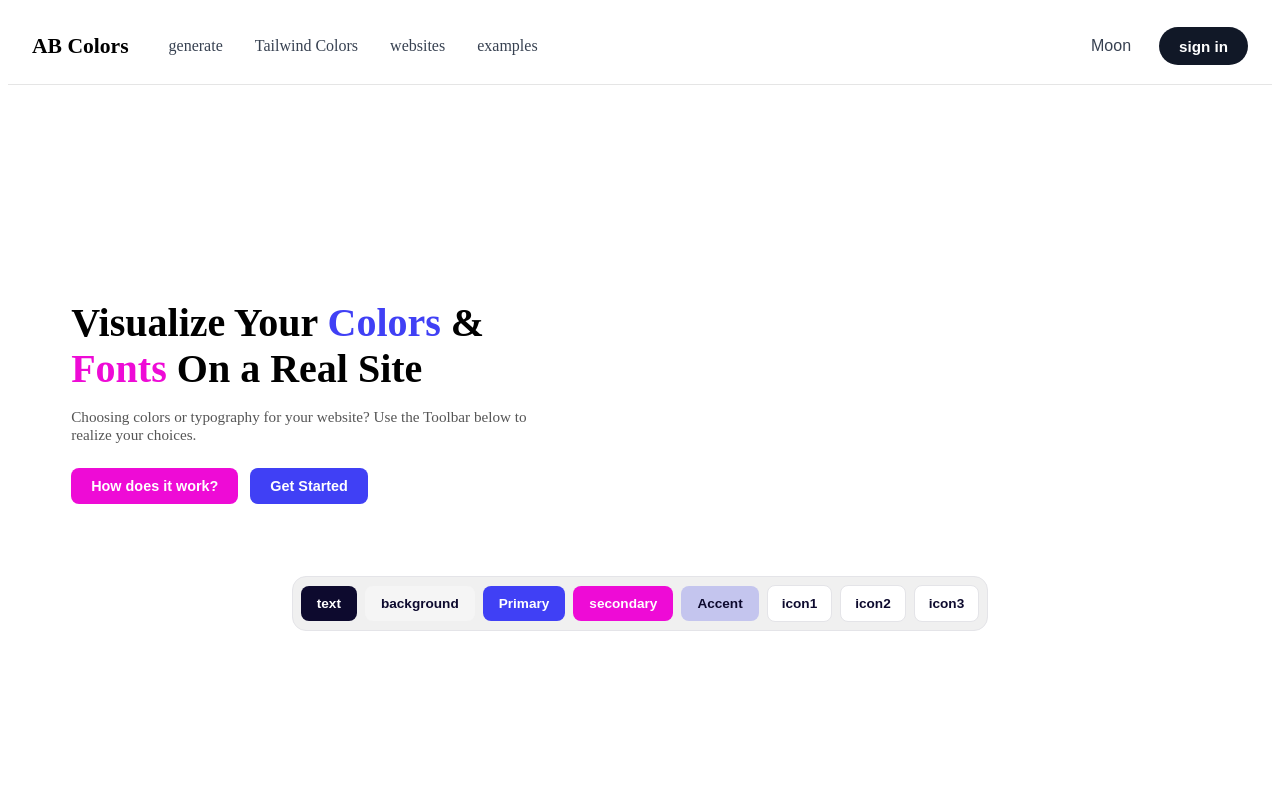
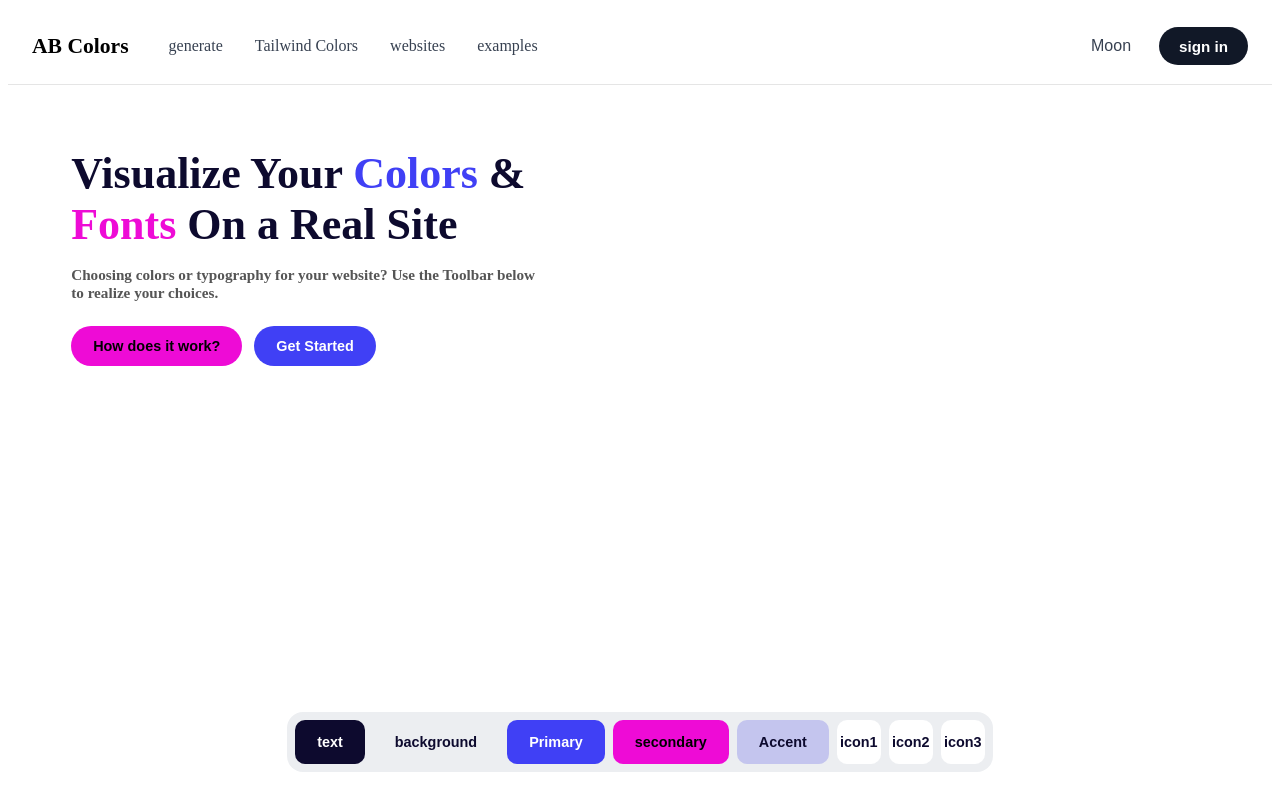
Before and after one commit to itzmitto/ab-colors-website, a React (Vite) app: page / in a window 1280 px wide. Shown: the top 810 px of the page. Built offline with nearby package versions, Linux system fonts and the light colour scheme.

Commit message:
de mainsection main styling aangepast nu staat alles goed layout

```diff
--- a/src/styling/main.css
+++ b/src/styling/main.css
@@ -9,19 +9,21 @@
     --color-secondary: #ee0bd6;
     --color-accent: #c4c5ee;
 }
+
 main {
     display: flex;
     flex-direction: column;
-    justify-content: center;
-    min-height: 100vh;
+    justify-content: space-between;
+    min-height: calc(100vh - 65px);
 }
+
 #hero {
     display: flex;
     flex-wrap: wrap;
     gap: 48px;
-    align-items: center;
+    align-items: flex-start;
     justify-content: space-between;
-    padding: 24px 5% 48px;
+    padding: 64px 5% 24px;
 }
 
 .hero-left {
@@ -30,9 +32,11 @@ main {
 }
 
 .hero-left h1 {
-    font-size: 2.5rem;
+    font-size: 2.75rem;
+    font-weight: 800;
     line-height: 1.15;
     margin: 0 0 16px;
+    color: var(--color-text);
 }
 
 .text-primary {
@@ -45,20 +49,22 @@ main {
 
 .hero-left p {
     font-size: 0.95rem;
+    font-weight: 600;
     color: #555;
-    margin: 0 0 24px;
+    margin: 0 0 4px;
 }
 
 .hero-buttons {
     display: flex;
     gap: 12px;
+    margin-top: 24px;
 }
 
 .btn {
     border: none;
-    border-radius: 8px;
-    padding: 10px 20px;
-    font-weight: 600;
+    border-radius: 24px;
+    padding: 12px 22px;
+    font-weight: 700;
     font-size: 0.9rem;
     cursor: pointer;
 }
@@ -70,32 +76,31 @@ main {
 
 .btn-secondary {
     background: var(--color-secondary);
-    color: #fff;
+    color: #000;
 }
 
 #toolbar {
     display: flex;
     justify-content: center;
-    padding: 24px 5% 64px;
+    padding: 24px 5% 48px;
 }
 
 .toolbar {
     display: flex;
     align-items: center;
     gap: 8px;
-    background: #f0f0f0;
-    border: 1px solid #e4e4e8;
-    border-radius: 14px;
+    background: #eceef1;
+    border-radius: 16px;
     padding: 8px;
     flex-wrap: wrap;
 }
 
 .tool {
     border: none;
-    border-radius: 8px;
-    padding: 10px 16px;
-    font-size: 0.85rem;
-    font-weight: 600;
+    border-radius: 10px;
+    padding: 14px 22px;
+    font-size: 0.9rem;
+    font-weight: 700;
     cursor: pointer;
 }
 
@@ -105,7 +110,7 @@ main {
 }
 
 .tool-background {
-    background: #f5f5f5;
+    background: transparent;
     color: var(--color-text);
 }
 
@@ -116,7 +121,7 @@ main {
 
 .tool-secondary {
     background: var(--color-secondary);
-    color: #fff;
+    color: #000;
 }
 
 .tool-accent {
@@ -126,7 +131,13 @@ main {
 
 .tool-icon {
     background: #fff;
-    border: 1px solid #e4e4e8;
+    border: none;
     color: var(--color-text);
-    padding: 10px 14px;
+    padding: 12px;
+    width: 44px;
+    height: 44px;
+    display: flex;
+    align-items: center;
+    justify-content: center;
+    border-radius: 10px;
 }
```
